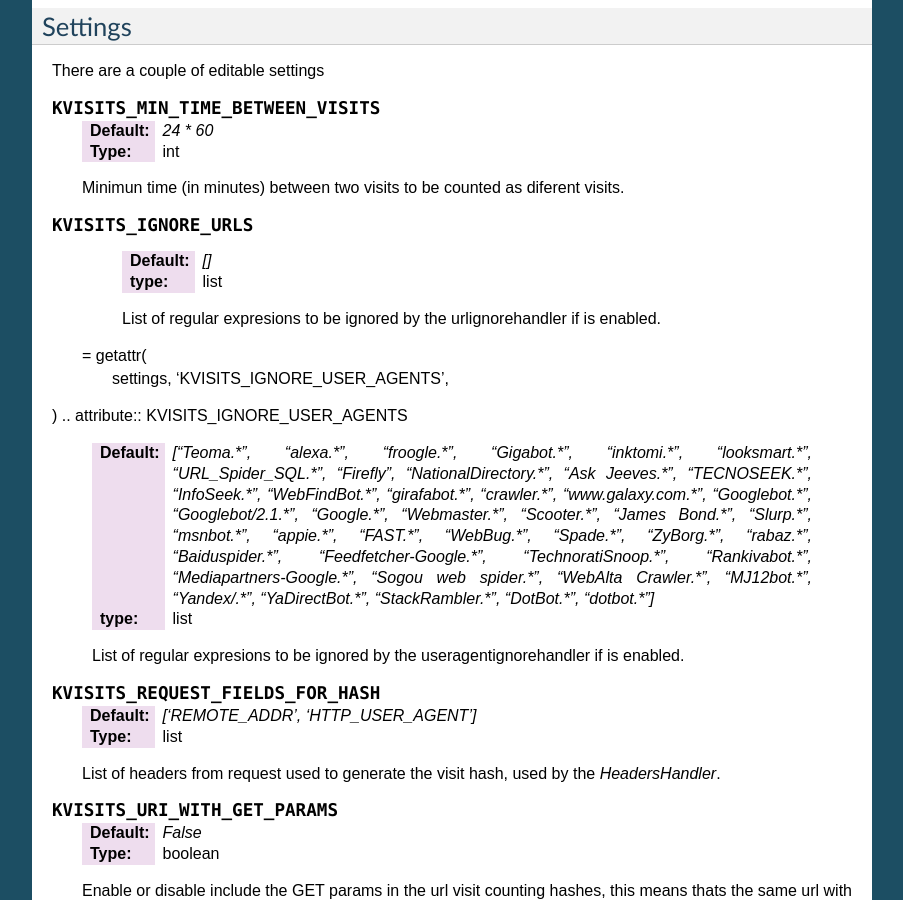
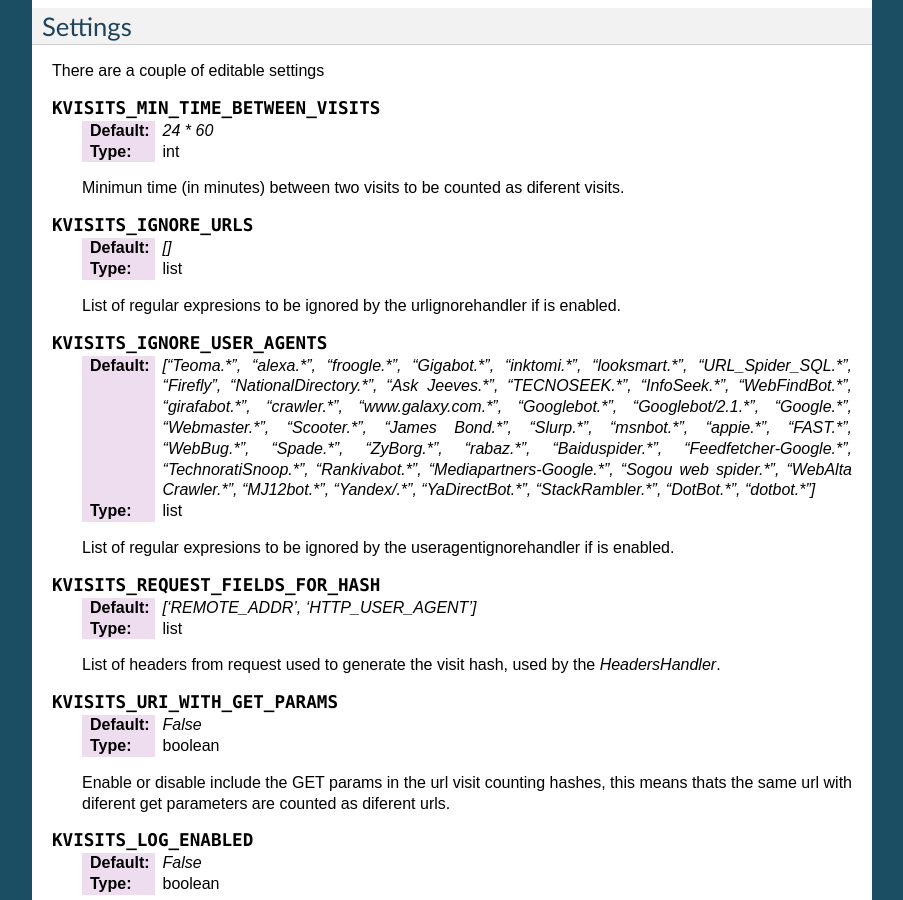
Before and after one commit to kaleidos/django-kvisits, a Sphinx documentation site: the page built from docs/index.rst, in a window 1280 px wide and 900 px high, scrolled down 964 px. Shown: the whole window, without its empty margins (198-1101 px from the left). Built offline with Sphinx 7.4.7, drawn with Linux system fonts in a browser that asks for light colours; the version number could not be read and is left out; some of the changed text lies outside the part shown.

```diff
--- a/docs/index.rst
+++ b/docs/index.rst
@@ -77,11 +77,6 @@ There are a couple of editable settings
 
     List of regular expresions to be ignored by the urlignorehandler if is enabled.
 
- = getattr(
-        settings,
-        'KVISITS_IGNORE_USER_AGENTS',
-
-)
 .. attribute:: KVISITS_IGNORE_USER_AGENTS
 
     :Default: `["Teoma.*", "alexa.*", "froogle.*", "Gigabot.*", "inktomi.*", "looksmart.*", "URL_Spider_SQL.*", "Firefly", "NationalDirectory.*", "Ask Jeeves.*", "TECNOSEEK.*", "InfoSeek.*", "WebFindBot.*", "girafabot.*", "crawler.*", "www.galaxy.com.*", "Googlebot.*", "Googlebot/2.1.*", "Google.*", "Webmaster.*", "Scooter.*", "James Bond.*", "Slurp.*", "msnbot.*", "appie.*", "FAST.*", "WebBug.*", "Spade.*", "ZyBorg.*", "rabaz.*", "Baiduspider.*", "Feedfetcher-Google.*", "TechnoratiSnoop.*", "Rankivabot.*", "Mediapartners-Google.*", "Sogou web spider.*", "WebAlta Crawler.*", "MJ12bot.*", "Yandex/.*", "YaDirectBot.*", "StackRambler.*", "DotBot.*", "dotbot.*"]`
--- a/docs/kvisits.rst
+++ b/docs/kvisits.rst
@@ -1,6 +1,11 @@
 KVisits Core
 ------------
 .. automodule:: kvisits.core
+    :members:
+
+KVisitsMiddleware
+-----------------
+.. automodule:: kvisits.middleware
     :members:
 
 CounterHandlers
```
Also changed, not shown: 3 other files.
